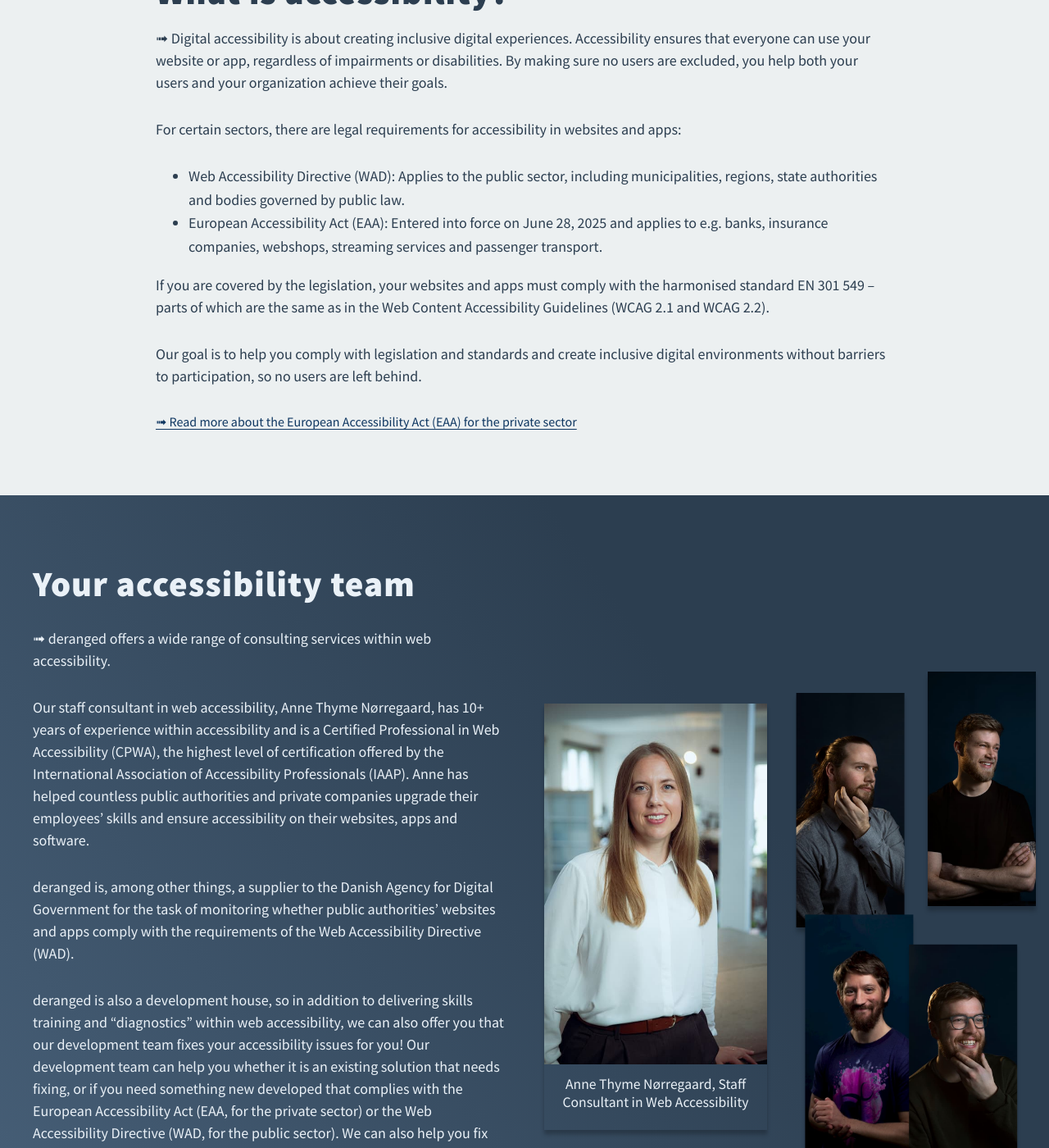
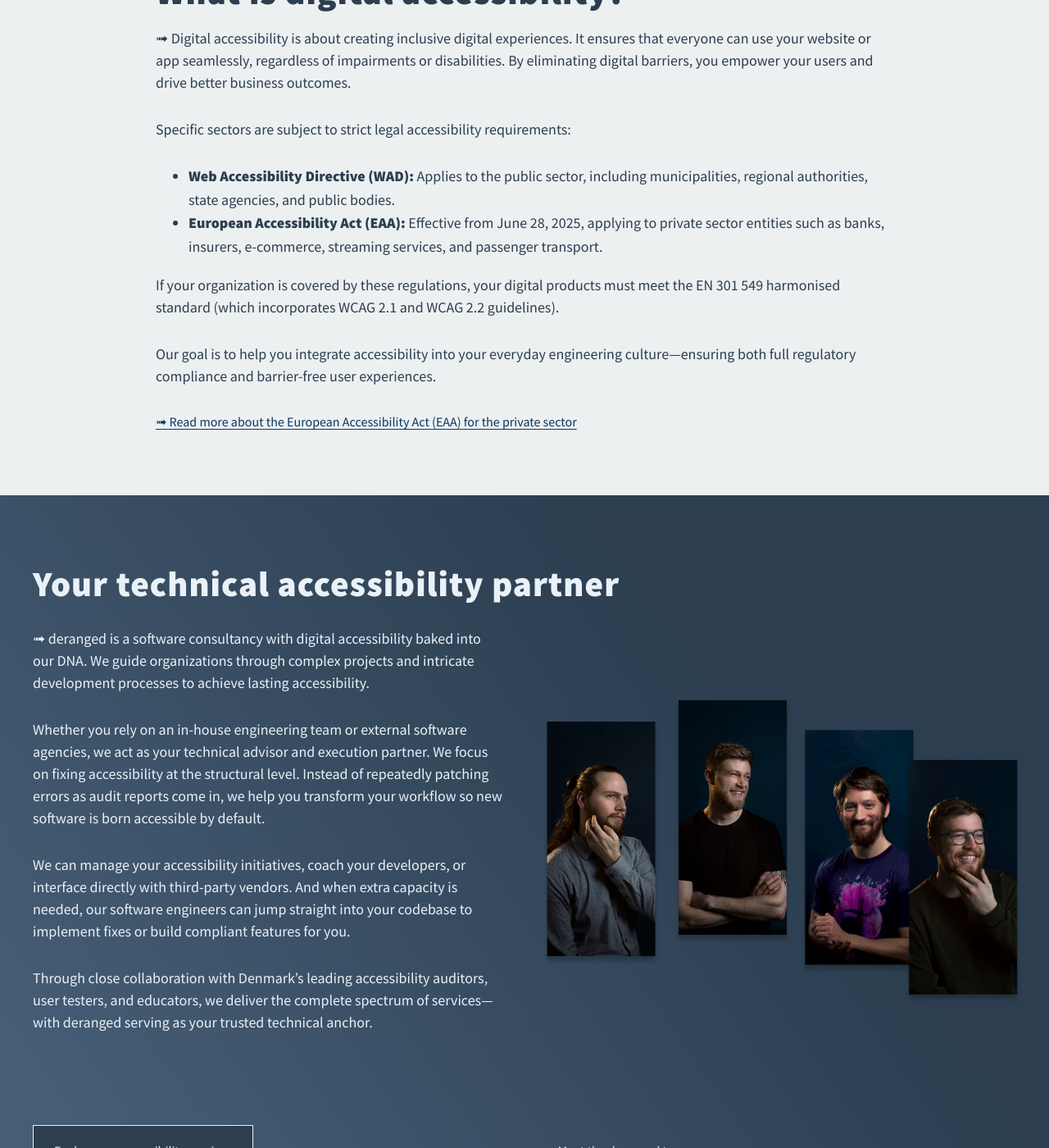
Before and after one commit to derangeddk/deranged.dk, a Jekyll site: the page built from accessibility/index.html, in a window 1280 px wide and 1400 px high, scrolled down 577 px. Shown: the whole window at 82% size. Built offline with Jekyll 4.4.1, drawn with Linux system fonts in a browser that asks for light colours; some web fonts are replaced; comment, search, counter and statistics services are not loaded; some of the changed text lies outside the part shown.

Commit message:
Rewrite English accessibility landing page

```diff
--- a/accessibility/index.html
+++ b/accessibility/index.html
@@ -1,37 +1,26 @@
 ---
 layout: default
-title: "Accessibility: From upskilling to full compliance – we upgrade both you and your digital solutions"
-meta: "Expert assistance to ensure compliance with the European Accessibility Act (EAA) and to strengthen the skills within your organization, so you achieve compliance here and now – and build a strong, lasting culture of digital accessibility."
+title: "Accessibility"
+meta: "We help you embed accessibility seamlessly into your processes. From building software accessible by default to managing complex projects and auditing vendor deliverables."
 meta_image: "/img/blog-posts/a11y-2.jpg"
 sitemap_include: 'yes'
 lang: "en"
 questions:
-  - question: "Understanding what legislation, standards and guidelines actually mean for you"
+  - question: "Making accessibility a core part of your workflow"
     answer: |
-      What is the difference between the Web Accessibility Directive (WAD) and the European Accessibility Act (EAA)?
-      What is the difference between WCAG 2.1 and WCAG 2.2 and EN 301 459 – and are any requirements optional? There are many things to keep track of within web accessibility,
-      but we can guide you and explain what it means for your specific organization.
-  - question: "Turning test reports into concrete action points"
+      We help you build a sustainable structure so accessibility isn't a burdensome afterthought, but a seamless component of your design and development pipeline.
+  - question: "Ensuring third-party vendors deliver fully compliant code"
     answer: |
-      Our goal is that your accessibility budget is used to actually improve accessibility in your solution by helping you translate
-      accessibility insights into concrete action points on someone’s to-do list.
-      It may sound obvious, but we see far too many accessibility projects that start with a big report – and also end there, because no one knows
-      how to translate the report into something practical.
-  - question: "Catching accessibility issues already in the design phase"
+      Verifying whether external partners actually meet accessibility standards can be challenging. We help you define precise requirements, audit deliverables, and lead the technical dialog on your behalf.
+  - question: "Translating complex audit reports into actionable tasks"
     answer: |
-      By engaging in dialogue with UX designers and graphic designers, we can help prevent accessibility issues long before they appear in the code of the final solution.
-      Through training and early testing of wireframes, design sketches or prototypes, we can prevent many accessibility issues
-      that would otherwise be time-consuming and costly to fix later.
-  - question: "Fixing accessibility issues in your code"
+      Sitting on a lengthy compliance report or automated test dump without knowing how to proceed? We translate complex findings into prioritized, developer-ready tasks for your team's backlog.
+  - question: "Fixing and writing code directly in your systems"
     answer: |
-      We can either act as a sparring partner for your developers, so they don’t have to spend a lot of time googling and guessing solutions
-      to accessibility issues – or our developers can help you fix the errors directly in your code. We can offer this
-      because deranged is also a development house. Whether you need one or the other kind of help is entirely up to you.
-  - question: "Documenting compliance"
+      Where traditional consultancies stop at reporting, we roll up our sleeves. As a full-fledged software consultancy, our developers fix issues directly in your codebase—whether for an existing platform or a brand-new build.
+  - question: "Delivering end-to-end compliance & documentation"
     answer: |
-      If you need a full compliance report to document that your website or app meets the requirements of the European Accessibility Act (EAA)
-      or the Web Accessibility Directive (WAD), we can help you. For our compliance reports we use the same testing method as the one used in the Danish Agency for Digital Government’s monitoring
-      for the Web Accessibility Directive.
+      Through our strong network of specialized partners, we offer a comprehensive package: manual expert audits, end-user testing, tailored workshops, and official accessibility statements—all orchestrated seamlessly through deranged.
 ---
 {% include overlay_nav.html %}
 
@@ -49,10 +38,10 @@
       Accessibility
     </h1>
     <p class="hero__subtitle">
-      From skills development to full compliance – we upgrade both you and your digital solutions
+      From reactive fixes to accessible by default – we help you deliver sustainable, end-to-end accessibility
     </p>
     <p class="hero__language-switch">
-     🇩🇰 <a href="/da/tilgaengelighed" lang="da">Læs på Dansk</a>
+      🇩🇰 <a href="/da/tilgaengelighed" lang="da">Læs på dansk</a>
     </p>
   </div>
 </section>
@@ -61,27 +50,27 @@
   <section class="content">
     <div class="content__container">
       <h2 class="section__heading">
-        What is accessibility?
+        What is digital accessibility?
       </h2>
       <div class="section__text">
         <p>
-          ➟  Digital accessibility is about creating inclusive digital experiences. Accessibility ensures that everyone can use your website or app, regardless of impairments or disabilities. By making sure no users are excluded, you help both your users and your organization achieve their goals.
+          ➟ Digital accessibility is about creating inclusive digital experiences. It ensures that everyone can use your website or app seamlessly, regardless of impairments or disabilities. By eliminating digital barriers, you empower your users and drive better business outcomes.
         </p>
         <p>
-          For certain sectors, there are legal requirements for accessibility in websites and apps:
+          Specific sectors are subject to strict legal accessibility requirements:
         </p>
         <ul>
-          <li>Web Accessibility Directive (WAD): Applies to the public sector, including municipalities, regions, state authorities and bodies governed by public law.</li>
-          <li>European Accessibility Act (EAA): Entered into force on June 28, 2025 and applies to e.g. banks, insurance companies, webshops, streaming services and passenger transport.</li>
+          <li><strong>Web Accessibility Directive (WAD):</strong> Applies to the public sector, including municipalities, regional authorities, state agencies, and public bodies.</li>
+          <li><strong>European Accessibility Act (EAA):</strong> Effective from June 28, 2025, applying to private sector entities such as banks, insurers, e-commerce, streaming services, and passenger transport.</li>
         </ul>
         <p>
-          If you are covered by the legislation, your websites and apps must comply with the harmonised standard EN 301 549 – parts of which are the same as in the Web Content Accessibility Guidelines (WCAG 2.1 and WCAG 2.2).
+          If your organization is covered by these regulations, your digital products must meet the EN 301 549 harmonised standard (which incorporates WCAG 2.1 and WCAG 2.2 guidelines).
         </p>
-        <p>Our goal is to help you comply with legislation and standards and create inclusive digital environments without barriers to participation, so no users are left behind.</p>
+        <p>Our goal is to help you integrate accessibility into your everyday engineering culture—ensuring both full regulatory compliance and barrier-free user experiences.</p>
       </div>
       <div>
       <a href="/posts/2025-05-09-tilgængelighedsloven-for-den-private-sektor">
-        ➟  Read more about the European Accessibility Act (EAA) for the private sector
+        ➟ Read more about the European Accessibility Act (EAA) for the private sector
       </a>
       </div>
     </div>
@@ -90,28 +79,24 @@
   <section class="content content--blue">
     <div class="content__container content__container--wide">
       <h2 class="section__heading">
-        Your accessibility team
+        Your technical accessibility partner
       </h2>
       <div class="section__two-col">
         <div class="section__text">
           <p>
-            ➟ deranged offers a wide range of consulting services within web accessibility.
+            ➟ deranged is a software consultancy with digital accessibility baked into our DNA. We guide organizations through complex projects and intricate development processes to achieve lasting accessibility.
           </p>
           <p>
-            Our staff consultant in web accessibility, Anne Thyme Nørregaard, has 10+ years of experience within accessibility and is a Certified Professional in Web Accessibility (CPWA), the highest level of certification offered by the International Association of Accessibility Professionals (IAAP). Anne has helped countless public authorities and private companies upgrade their employees’ skills and ensure accessibility on their websites, apps and software.
+            Whether you rely on an in-house engineering team or external software agencies, we act as your technical advisor and execution partner. We focus on fixing accessibility at the structural level. Instead of repeatedly patching errors as audit reports come in, we help you transform your workflow so new software is born accessible by default.
           </p>
           <p>
-            deranged is, among other things, a supplier to the Danish Agency for Digital Government for the task of monitoring whether public authorities’ websites and apps comply with the requirements of the Web Accessibility Directive (WAD).
+            We can manage your accessibility initiatives, coach your developers, or interface directly with third-party vendors. And when extra capacity is needed, our software engineers can jump straight into your codebase to implement fixes or build compliant features for you.
           </p>
           <p>
-            deranged is also a development house, so in addition to delivering skills training and “diagnostics” within web accessibility, we can also offer you that our development team fixes your accessibility issues for you! Our development team can help you whether it is an existing solution that needs fixing, or if you need something new developed that complies with the European Accessibility Act (EAA, for the private sector) or the Web Accessibility Directive (WAD, for the public sector). We can also help you fix accessibility issues you have discovered through other means, e.g. from automated testing tools or a monitoring report.
+            Through close collaboration with Denmark’s leading accessibility auditors, user testers, and educators, we deliver the complete spectrum of services—with deranged serving as your trusted technical anchor.
           </p>
         </div>
         <div class="section__team-photos">
-          <figure>
-            <img src="/img/people/anne-thumbnail.jpg" alt="" loading="lazy" class="team_member"/>
-            <figcaption class="photo-caption">Anne Thyme Nørregaard, Staff Consultant in Web Accessibility</figcaption>
-          </figure>
           <div><img src="/img/people/asbjoern-thegler.jpg" alt="" loading="lazy" class="team_member"/></div>
           <div><img src="/img/people/philip-dein.jpg" alt="" loading="lazy" class="team_member"/></div>
           <div><img src="/img/people/anders.jpg" alt="" loading="lazy" class="team_member"/></div>
@@ -120,10 +105,10 @@
       </div>
       <div class="section__cta section__cta--extra-margin-top section__cta--two-col">
         <a class="button button--with-border" href="#services">
-          See our services within web accessibility
+          Explore our accessibility services
         </a>
         <a href="/the-team/">
-          ➟ Meet the whole deranged team
+          ➟ Meet the deranged team
         </a>
       </div>
     </div>
@@ -132,18 +117,19 @@
   <section class="content">
     <div class="content__container">
       <h2 class="section__heading">
-        Our approach to working with accessibility
+        Our approach to accessibility
       </h2>
       <div class="section__text">
         <p>
-          Our consulting services within web accessibility cover the full spectrum of training, advisory services and testing of accessibility issues.
+          Accessibility shouldn't be an afterthought tacked on right before launch. It needs to be an integral part of your product lifecycle and engineering practices.
         </p>
         <p>
-            In our consulting services we break down accessibility efforts into manageable blocks and help you understand what it’s all about and what you specifically need to do. We ensure that you achieve accessibility in your solution as quickly as possible – and that you learn a lot along the way, continuously expanding your competencies within web accessibility.
+          We audit and refine your existing workflow across three key pillars: process, upskilling, and tooling. We help you solve a fundamental question: <em>How do we make accessibility a natural part of our everyday engineering?</em>
         </p>
-        <p>
-          Once you have an overview of the accessibility issues in your solution, you can choose to fix them yourself or with the help of another supplier – or you can let us do it.
-        </p>
+        <ul>
+          <li><strong>Working with external vendors?</strong> We manage technical discussions, verify their accessibility expertise, and ensure they deliver the quality you paid for.</li>
+          <li><strong>Managing an in-house development team?</strong> We equip your engineers with the tools, testing infrastructure, and technical guidance needed to build correctly from line one.</li>
+        </ul>
       </div>
     </div>
   </section>
@@ -151,7 +137,7 @@
   <section class="content content--blue" id="services">
     <div class="content__container content__container--wide">
       <h2 class="section__heading section__heading--light section__heading--extra-margin-bottom">
-        Our services within web accessibility
+        Our web accessibility services
       </h2>
       <div class="subpages-list">
         {% assign subpages = site.pages | where_exp:"p","p.url contains '/accessibility/'" %}
@@ -166,7 +152,7 @@
               </p>
               {% if page.content != empty %}
                 <a href="{{ page.url }}">
-                      ➟  Read&nbsp;more
+                  ➟ Read more
                 </a>
               {% endif %}
             </div>
@@ -183,7 +169,7 @@
     <div class="content__container content__container--wide">
       <div class="solution-list">
         <h2 class="section__heading mb-0">
-          We are experts in solving these problems
+          Key challenges we solve
         </h2>
         <div class="solution-list__item">
           {% for qa in page.questions %}
```
Lines whose indentation alone changed are shown as unchanged.
